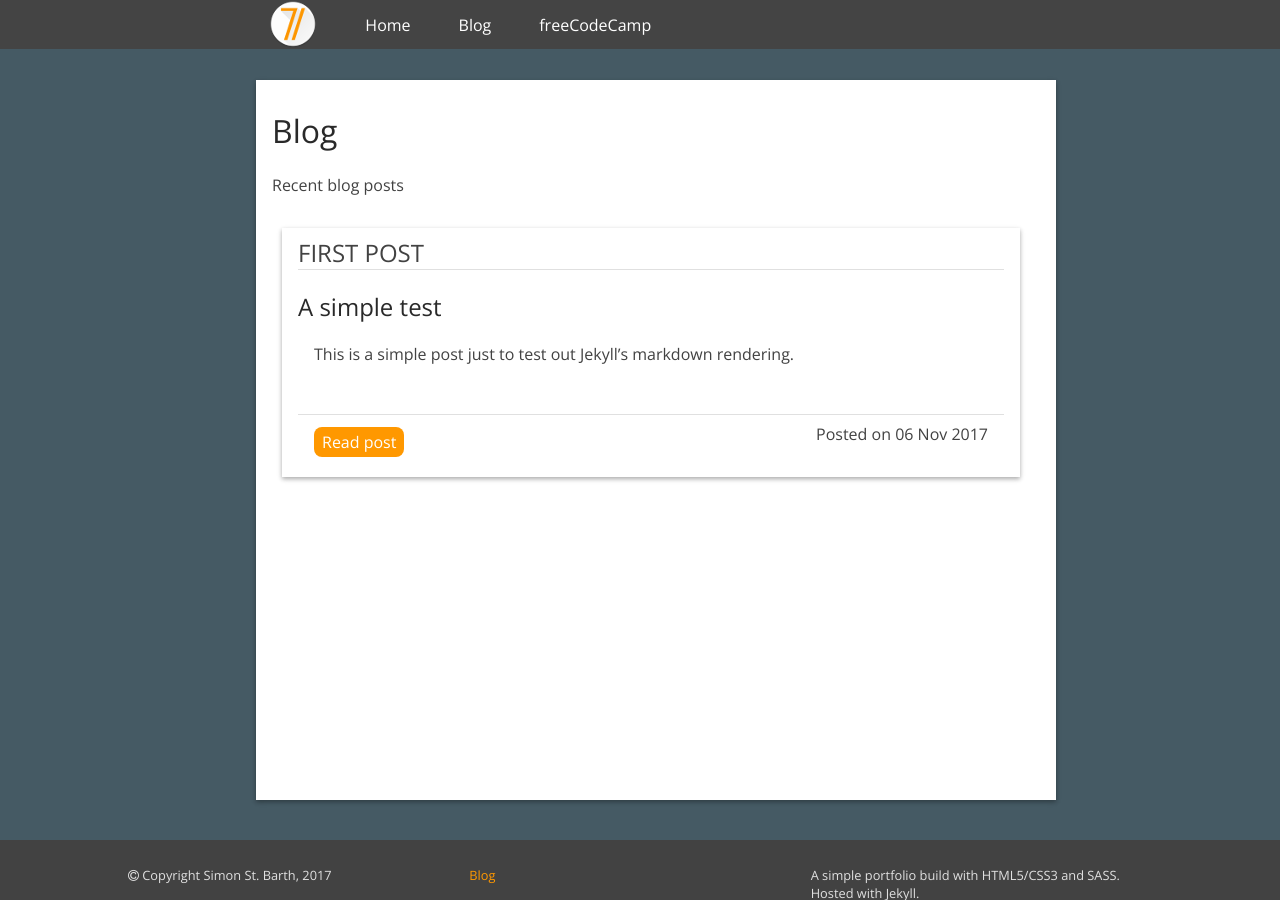
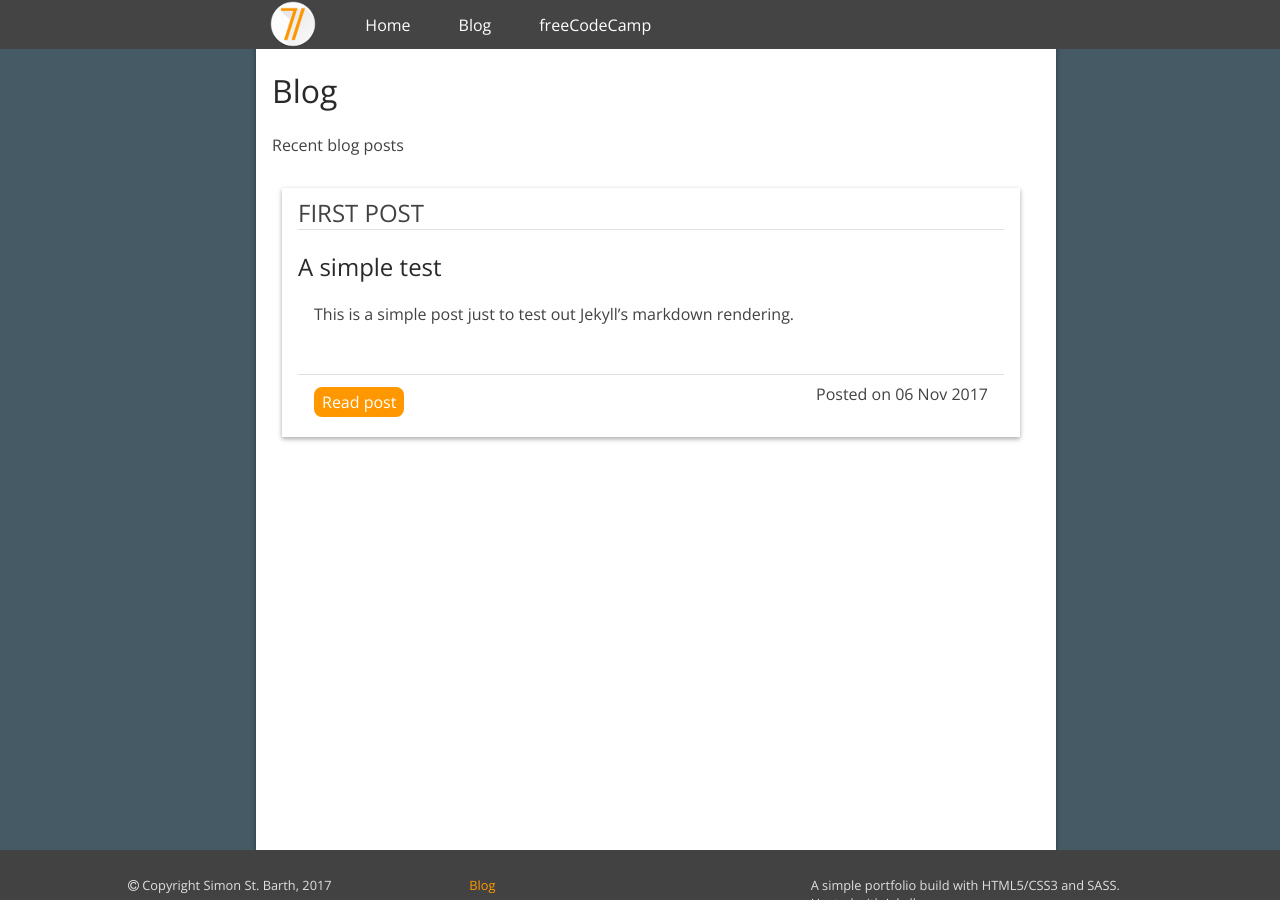
Before and after one commit to Data5tream/data5tream.github.io, a Jekyll site: the page built from blog.html, in a window 1280 px wide and 900 px high. Built offline with Jekyll 4.4.1, drawn with Linux system fonts in a browser that asks for light colours.

Commit message:
Better page design

```diff
--- a/css/blog.scss
+++ b/css/blog.scss
@@ -13,12 +13,10 @@ footer {
   left: 0;
   bottom: 0;
   right: 0;
-  margin-top: 40px;
 }
 
 div.container {
-  margin-top: 40px;
-  min-height: 80vh;
+  min-height: 90vh;
 }
 
 .bloglist-entry {
--- a/css/default.scss
+++ b/css/default.scss
@@ -13,12 +13,14 @@ footer {
   left: 0;
   bottom: 0;
   right: 0;
-  margin-top: 40px;
 }
 
 div.container {
-  margin-top: 40px;
-  min-height: 80vh;
+  min-height: 90vh;
+}
+
+.content {
+  padding-top: 2em;
 }
 
 .cell-content {
```
